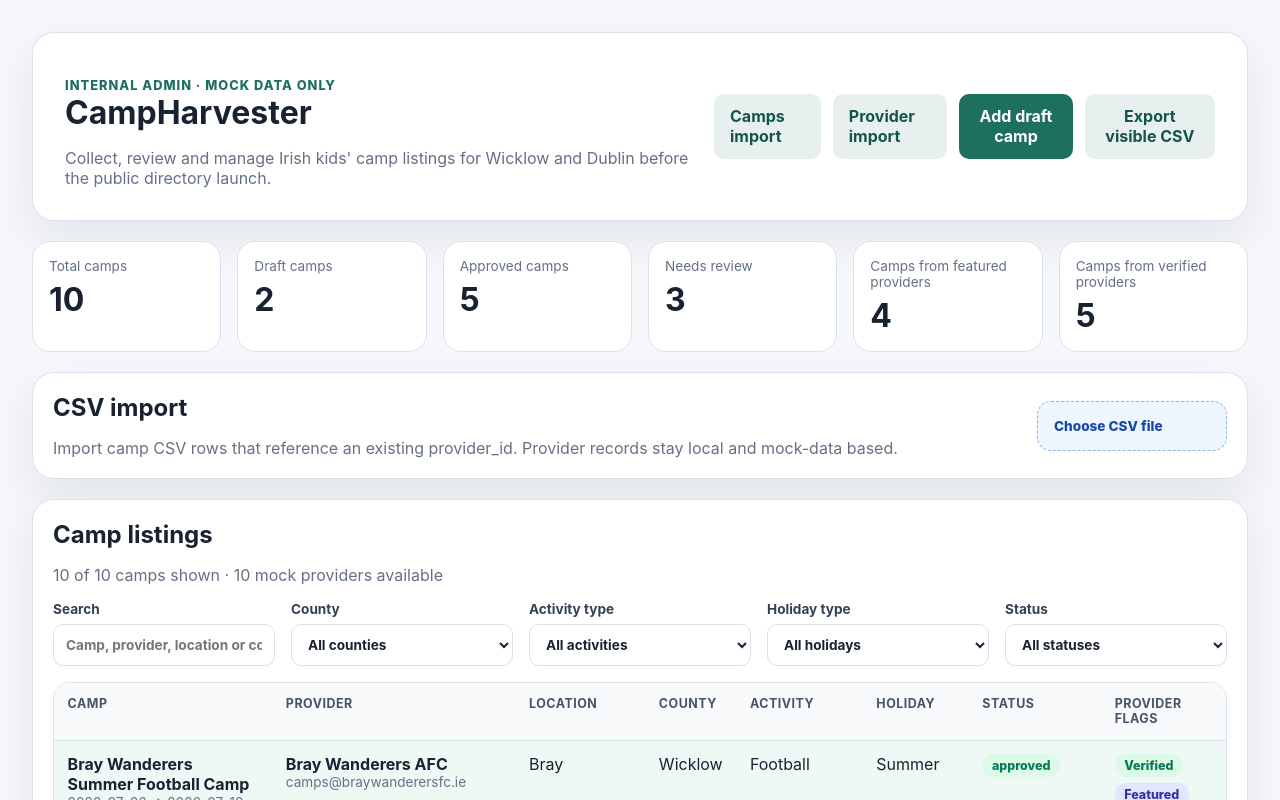
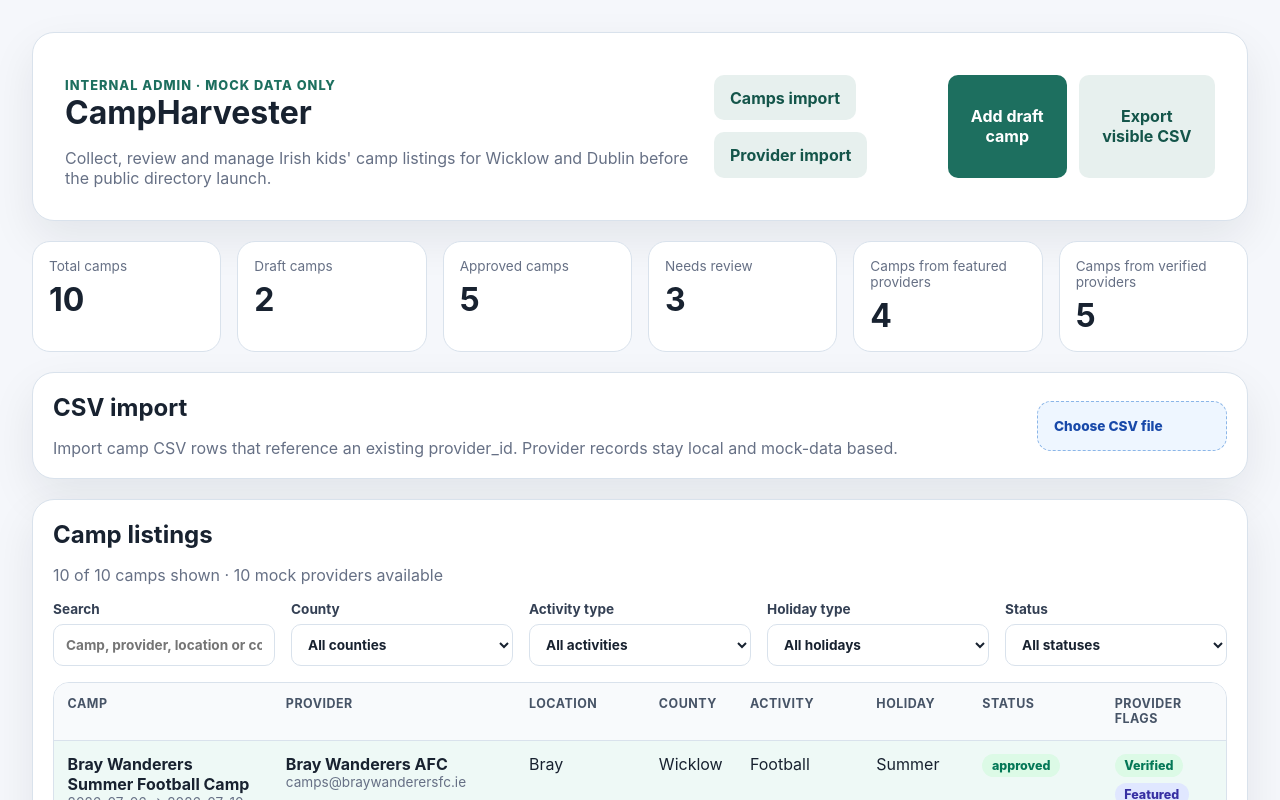
Before and after one commit to Dubnero/campharvester, a Next.js app: page / in a window 1280 px wide. Shown: the top 800 px of the page. Built offline with nearby package versions, Linux system fonts and the light colour scheme.

Commit message:
Resolve remaining import wizard conflicts

```diff
--- a/app/globals.css
+++ b/app/globals.css
@@ -495,3 +495,9 @@ button:disabled {
     grid-template-columns: 1fr;
   }
 }
+
+.hero-nav {
+  display: flex;
+  flex-wrap: wrap;
+  gap: 0.75rem;
+}
--- a/components/CampAdmin.tsx
+++ b/components/CampAdmin.tsx
@@ -14,7 +14,7 @@ import {
   requiredCampFields,
   validateCamp,
 } from "@/lib/campUtils";
-import { Camp, Provider, campStatuses, dayLengths, holidayTypes } from "@/lib/types";
+import { AdminRoute, Camp, Provider, campStatuses, dayLengths, holidayTypes } from "@/lib/types";
 
 type Filters = {
   search: string;
@@ -34,6 +34,11 @@ const numberFields = new Set<keyof Camp>(["age_min", "age_max"]);
 const dateFields = new Set<keyof Camp>(["start_date", "end_date", "last_checked_date"]);
 const timeFields = new Set<keyof Camp>(["start_time", "end_time"]);
 const longTextFields = new Set<keyof Camp>(["address", "notes"]);
+
+const adminNavLinks: AdminRoute[] = [
+  { href: "/camps/import", label: "Camps import" },
+  { href: "/providers", label: "Provider import" },
+];
 
 function formatLabel(field: string) {
   return field.replaceAll("_", " ").replace(/\b\w/g, (character) => character.toUpperCase());
@@ -204,12 +209,13 @@ export function CampAdmin({ initialCamps, initialProviders }: Props) {
           </p>
         </div>
         <div className="hero-actions">
-          <Link className="button-link secondary" href="/camps/import">
-            Camps import
-          </Link>
-          <Link className="button-link secondary" href="/providers">
-            Provider import
-          </Link>
+          <nav className="hero-nav" aria-label="Admin import pages">
+            {adminNavLinks.map((link) => (
+              <Link key={link.href} className="button-link secondary" href={link.href}>
+                {link.label}
+              </Link>
+            ))}
+          </nav>
           <button type="button" onClick={addCamp}>
             Add draft camp
           </button>
--- a/lib/types.ts
+++ b/lib/types.ts
@@ -53,6 +53,11 @@ export type Camp = {
   notes: string;
 };
 
+export type AdminRoute = {
+  href: "/" | "/camps/import" | "/providers";
+  label: string;
+};
+
 export type ImportResult = {
   camps: Camp[];
   errors: string[];
```
Also changed, not shown: 1 other file (tests, documents, lock files or other folders).
